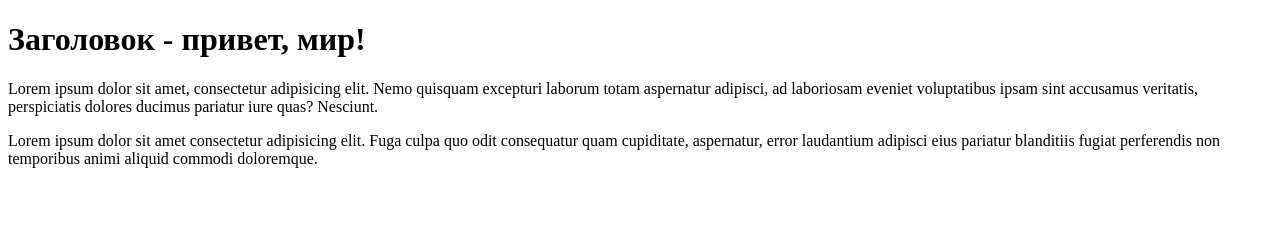
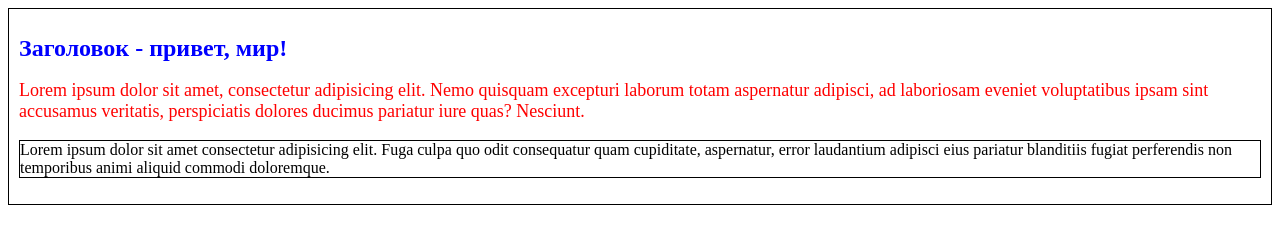
Before and after one commit to Igritus/Fronted, a plain HTML site: page 6/index.html in a window 1280 px wide. Drawn offline with Linux system fonts and the light colour scheme.

Commit message:
решение 6 лабы

```diff
--- a/6/index.html
+++ b/6/index.html
@@ -4,6 +4,7 @@
     <meta charset="UTF-8">
     <meta name="viewport" content="width=device-width, initial-scale=1.0">
     <title>Задание 6</title>
+    <link rel="stylesheet" type="text/css" href="main.css">
 </head>
 <body>
     <div class="block">
--- a/6/main.css
+++ b/6/main.css
@@ -0,0 +1,22 @@
+/* Стили для заголовка */
+.heading {
+    color: blue;
+    font-size: 24px;
+}
+
+/* Стили для элемента p */
+.text {
+    color: red;
+    font-size: 18px;
+}
+
+/* Стили для блока div */
+.block {
+    padding: 10px;
+    border: 1px solid black;
+}
+
+/* Наследование стилей для элемента с классом text2 */
+.block .text2 {
+    border: inherit;
+}
```
